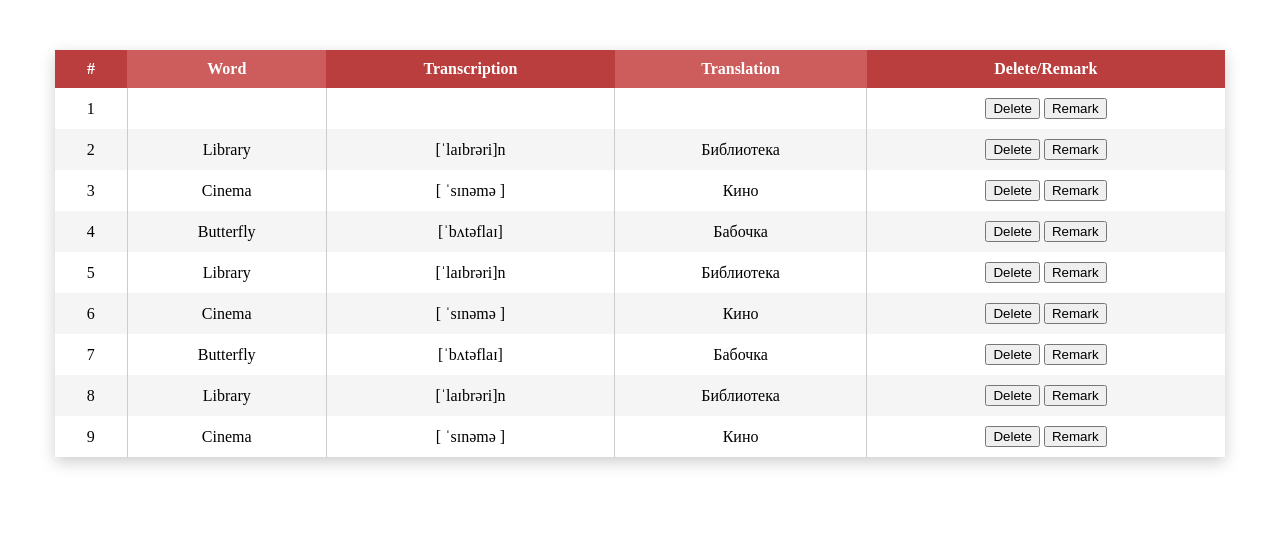
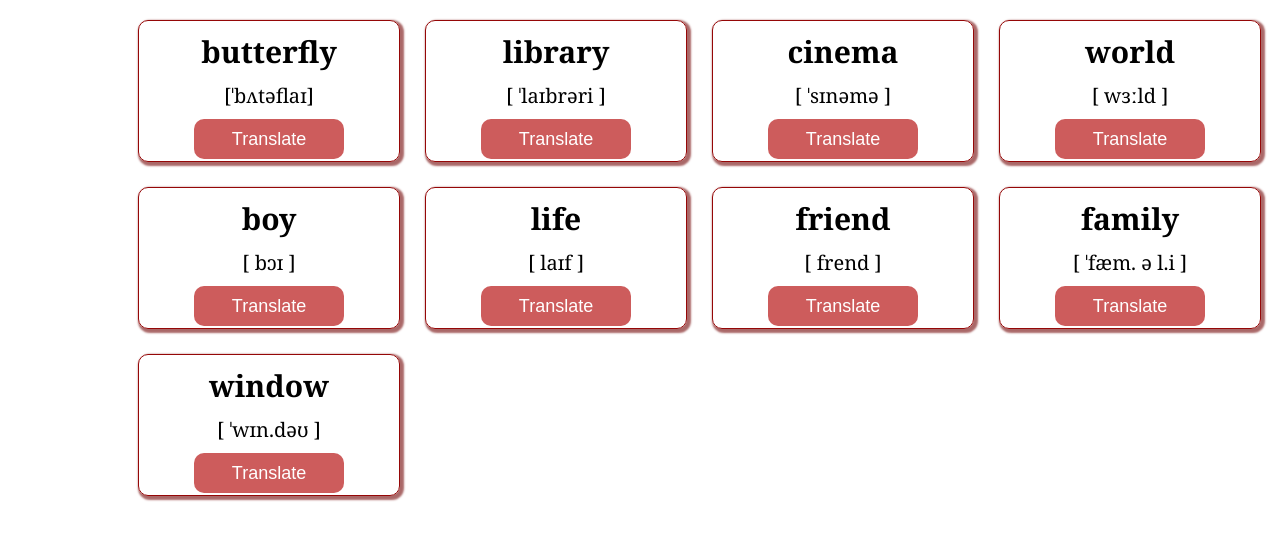
Before and after one commit to Lanarish/englishwords, a React (Create React App) app: page / in a window 1280 px wide. Shown: the top 540 px of the page. Built offline with nearby package versions, Linux system fonts and the light colour scheme.

Commit message:
added some shanges

```diff
--- a/src/App.js
+++ b/src/App.js
@@ -1,14 +1,14 @@
 import React from 'react';
 import './App.css';
-import WordsList from './components/WordsList';
+import WordsList from './components/CardsList';
 import TableList from './components/TableList';
 
 
 function App() {
   return (
     <div className="App">
-      {/* <WordsList/> */}
-      <TableList/>
+      <WordsList/>
+      {/* <TableList/> */}
     </div>
   );
 }
--- /dev/null
+++ b/src/components/CardsList.jsx
@@ -0,0 +1,35 @@
+import React from 'react';
+import Card from './Card';
+import './styles/card.css'
+
+
+
+const words = [
+    { id: "1", word: "butterfly", transcription: "[ˈbʌtəflaɪ]", translation: "бабочка" },
+    { id: "2", word: "library", transcription: "[ ˈlaɪbrəri ]", translation: "библиотека" },
+    { id: "3", word: "cinema", transcription: "[ ˈsɪnəmə ]", translation: "кино", isSelected: true },
+    { id: "4", word: "world", transcription: "[ wɜːld ]", translation: "мир" },
+    { id: "5", word: "boy ", transcription: "[ bɔɪ ] ", translation: "мальчик" },
+    { id: "6", word: "life", transcription: "[ laɪf ] ", translation: "жизнь" },
+    { id: "7", word: "friend", transcription: " [ frend ] ", translation: "друг" },
+    { id: "8", word: "family ", transcription: "[ ˈfæm. ə l.i ] ", translation: "семья" },
+    { id: "9", word: "window", transcription: "[ ˈwɪn.dəʊ ] ", translation: "окно" }
+
+];
+
+function CardsList() {
+    return (
+        <div className="list">
+            {
+                words.map(card => (
+                    <Card
+                        word={card.word}
+                        transcription={card.transcription}></Card>
+                ))
+            }
+        </div>
+    );
+}
+
+
+export default CardsList;
--- a/src/components/TableList.jsx
+++ b/src/components/TableList.jsx
@@ -2,21 +2,21 @@ import React from 'react';
 import './styles/tableList.css'
 
 const words = [
-    { word: "butterfly", transcription: "[ˈbʌtəflaɪ]", translation: "бабочка" },
-    { word: "library", transcription: "[ ˈlaɪbrəri ]", translation: "библиотека" },
-    { word: "cinema", transcription: "[ ˈsɪnəmə ]", translation: "кино", isSelected: true },
-    { word: "world", transcription: "[ wɜːld ]", translation: "мир" },
-    { word: "boy ", transcription: "[ bɔɪ ] ", translation: "мальчик" },
-    { word: "life", transcription: "[ laɪf ] ", translation: "жизнь" },
-    { word: "friend", transcription: " [ frend ] ", translation: "друг" },
-    { word: "family ", transcription: "[ ˈfæm. ə l.i ] ", translation: "семья" },
-    { word: "window", transcription: "[ ˈwɪn.dəʊ ] ", translation: "окно" }
+    { id: "1", word: "butterfly", transcription: "[ˈbʌtəflaɪ]", translation: "бабочка" },
+    { id: "2", word: "library", transcription: "[ ˈlaɪbrəri ]", translation: "библиотека" },
+    { id: "3", word: "cinema", transcription: "[ ˈsɪnəmə ]", translation: "кино", isSelected: true },
+    { id: "4", word: "world", transcription: "[ wɜːld ]", translation: "мир" },
+    { id: "5", word: "boy ", transcription: "[ bɔɪ ] ", translation: "мальчик" },
+    { id: "6", word: "life", transcription: "[ laɪf ] ", translation: "жизнь" },
+    { id: "7", word: "friend", transcription: " [ frend ] ", translation: "друг" },
+    { id: "8", word: "family ", transcription: "[ ˈfæm. ə l.i ] ", translation: "семья" },
+    { id: "9", word: "window", transcription: "[ ˈwɪn.dəʊ ] ", translation: "окно" }
 
 ];
 
 
-function TableList(props) {
-    const { word, transcription, translation } = props;
+function TableList() {
+
     return (
         <div className="tableList">
             <table className="table">
@@ -26,73 +26,31 @@ function TableList(props) {
                         <th>Word</th>
                         <th>Transcription</th>
                         <th>Translation</th>
-                        <th>Delete/Remark</th>
+                        <th>Delete/Edit</th>
                     </tr>
                 </thead>
                 <tbody>
-                    <tr>
-                        <td>1</td>
-                        <td>{word}</td>
-                        <td>{transcription}</td>
-                        <td>{translation}</td>
-                        <td><button>Delete</button> <button>Remark</button></td>
-                    </tr>
-                    <tr>
-                        <td>2</td>
-                        <td>Library</td>
-                        <td>[ˈlaɪbrəri]n</td>
-                        <td>Библиотека</td>
-                        <td><button>Delete</button> <button>Remark</button></td>
-                    </tr>
-                    <tr>
-                        <td>3</td>
-                        <td>Cinema</td>
-                        <td>[ ˈsɪnəmə ]</td>
-                        <td>Кино</td>
-                        <td><button>Delete</button> <button>Remark</button></td>
-                    </tr>
-                    <tr>
-                        <td>4</td>
-                        <td>Butterfly</td>
-                        <td>[ˈbʌtəflaɪ]</td>
-                        <td> Бабочка</td>
-                        <td><button>Delete</button> <button>Remark</button></td>
-                    </tr>
-                    <tr>
-                        <td>5</td>
-                        <td>Library</td>
-                        <td>[ˈlaɪbrəri]n</td>
-                        <td>Библиотека</td>
-                        <td><button>Delete</button> <button>Remark</button></td>
-                    </tr>
-                    <tr>
-                        <td>6</td>
-                        <td>Cinema</td>
-                        <td>[ ˈsɪnəmə ]</td>
-                        <td>Кино</td>
-                        <td><button>Delete</button> <button>Remark</button></td>
-                    </tr>
-                    <tr>
-                        <td>7</td>
-                        <td>Butterfly</td>
-                        <td>[ˈbʌtəflaɪ]</td>
-                        <td> Бабочка</td>
-                        <td><button>Delete</button> <button>Remark</button></td>
-                    </tr>
-                    <tr>
-                        <td>8</td>
-                        <td>Library</td>
-                        <td>[ˈlaɪbrəri]n</td>
-                        <td>Библиотека</td>
-                        <td><button>Delete</button> <button>Remark</button></td>
-                    </tr>
-                    <tr>
-                        <td>9</td>
-                        <td>Cinema</td>
-                        <td>[ ˈsɪnəmə ]</td>
-                        <td>Кино</td>
-                        <td><button>Delete</button> <button>Remark</button></td>
-                    </tr>
+                    {words.map((table) => (
+                        <tr>
+                            <td>{table.id}</td>
+                            <td>{table.word}</td>
+                            <td>{table.transcription}</td>
+                            <td>{table.translation}</td>
+                            <td>
+                                {table.isSelected ? (
+                                    <div >
+                                        <button className="table_button">Save</button>
+                                        <button className="table_button">Cansel</button>
+                                    </div>
+                                ) : (
+                                    <div >
+                                        <button className="table_button">Delete</button>
+                                        <button className="table_button">Edit</button>
+                                    </div>
+                                )}
+                            </td>
+                        </tr>
+                    ))}
                 </tbody>
             </table>
         </div>
--- a/src/components/WordsList.jsx
+++ /dev/null
@@ -1,37 +0,0 @@
-import React from 'react';
-import Card from './Card';
-import './styles/card.css'
-
-
-
-const words = [
-    { word: "butterfly", transcription: "[ˈbʌtəflaɪ]", translation: "бабочка" },
-    { word: "library", transcription: "[ ˈlaɪbrəri ]", translation: "библиотека" },
-    { word: "cinema", transcription: "[ ˈsɪnəmə ]", translation: "кино", isSelected: true },
-    { word: "world", transcription: "[ wɜːld ]", translation: "мир" },
-    { word: "boy ", transcription: "[ bɔɪ ] ", translation: "мальчик" },
-    { word: "life", transcription: "[ laɪf ] ", translation: "жизнь" },
-    { word: "friend", transcription: " [ frend ] ", translation: "друг" },
-    { word: "family ", transcription: "[ ˈfæm. ə l.i ] ", translation: "семья" },
-    { word: "window", transcription: "[ ˈwɪn.dəʊ ] ", translation: "окно" }
-
-];
-
-function WordsList() {
-    return (
-        <div className="list">
-            {
-                words.map(card => (
-                    <Card
-                        word={card.word}
-                        transcription={card.transcription}></Card>
-                    // translation={card.translation} />
-
-                ))
-            }
-        </div>
-    );
-}
-
-
-export default WordsList;
--- a/src/components/styles/card.css
+++ b/src/components/styles/card.css
@@ -43,6 +43,4 @@
     grid-template-columns: repeat(4, 1fr);
     grid-template-rows: repeat(2, 1fr);
     gap: 25px;
-
-
 }
--- a/src/components/styles/tableList.css
+++ b/src/components/styles/tableList.css
@@ -41,3 +41,22 @@
 .table td:not(:last-child) {
     border-right: 1px solid #ccc;
 }
+
+.table_button {
+
+    width: 90px;
+    height: 30px;
+    margin-right: 20px;
+    padding: 2px;
+    border-radius: 5px;
+    background-color: indianred;
+    color: #fff;
+    border: none;
+    font-size: 16px;
+
+}
+
+.table_button:hover {
+    background-color: rgb(74, 59, 59);
+    color: #fff;
+}
```
